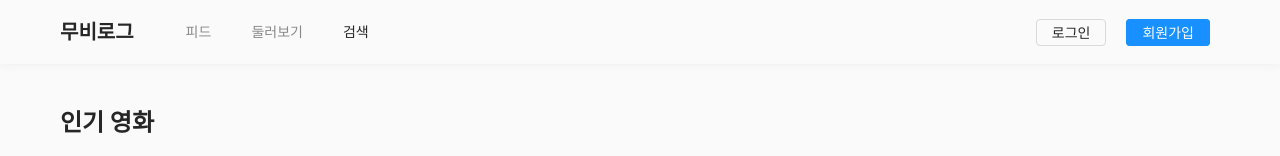
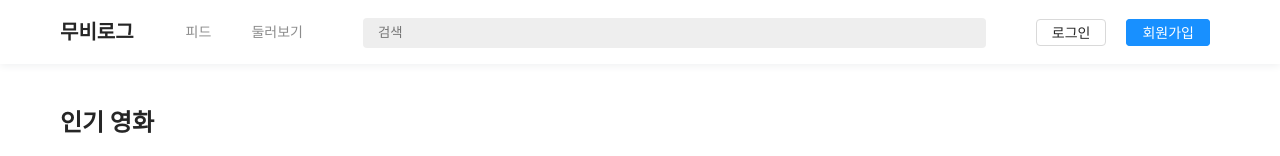
Before and after one commit to flynnpark/movielog-web, a Next.js app: page / in a window 1280 px wide. Shown: the top 156 px of the page. Built offline with nearby package versions, Linux system fonts and the light colour scheme.

Commit message:
SearchBar 컴포넌트 추가 및 기본 동작 구현

```diff
--- a/src/components/Header/Header.tsx
+++ b/src/components/Header/Header.tsx
@@ -4,6 +4,7 @@ import styled from 'styled-components';
 import { globalContainer } from 'styles/mediaQuery';
 import NavButton from './NavButton';
 import NavLink from './NavLink';
+import SearchBar from './SearchBar';
 
 const Header: React.FC = () => {
   return (
@@ -21,7 +22,9 @@ const Header: React.FC = () => {
           <NavLi>
             <NavLink href={'/explore'}>둘러보기</NavLink>
           </NavLi>
-          <NavSearchLi>검색</NavSearchLi>
+          <NavSearchLi>
+            <SearchBar />
+          </NavSearchLi>
           <NavButtonLi>
             <NavButton href={'/login'}>로그인</NavButton>
           </NavButtonLi>
@@ -71,6 +74,9 @@ const NavLogoLi = styled(NavLi)`
 
 const NavSearchLi = styled(NavLi)`
   flex: 1;
+  display: flex;
+  flex-direction: column;
+  justify-content: center;
 `;
 
 const NavButtonLi = styled(NavLi)`
--- /dev/null
+++ b/src/components/Header/SearchBar.tsx
@@ -0,0 +1,71 @@
+import React, { useCallback, useState } from 'react';
+import styled from 'styled-components';
+
+const SearchBar: React.FC = () => {
+  const [term, setTerm] = useState<string>('');
+
+  const handleChange = useCallback(
+    (event: React.ChangeEvent<HTMLInputElement>) =>
+      setTerm(event.currentTarget.value),
+    []
+  );
+
+  const handleReset = useCallback(
+    (event: React.MouseEvent<HTMLButtonElement, MouseEvent>) => {
+      event.preventDefault();
+      setTerm('');
+    },
+    []
+  );
+
+  return (
+    <SearchContainer>
+      <SearchInputContainer>
+        <SearchInput placeholder="검색" value={term} onChange={handleChange} />
+        <ResetButton $isDisplay={!!term} onClick={handleReset}>
+          X
+        </ResetButton>
+      </SearchInputContainer>
+    </SearchContainer>
+  );
+};
+
+const SearchContainer = styled.form`
+  display: inline;
+`;
+
+const SearchInputContainer = styled.div`
+  display: flex;
+  flex-direction: row;
+  margin: auto 20px;
+  border-radius: 4px;
+  background-color: ${({ theme }) => theme.colors.gray[5]};
+`;
+
+const SearchInput = styled.input`
+  display: inline-flex;
+  width: 100%;
+  padding: 4px 15px;
+  line-height: 22px;
+  background: none;
+  border: none;
+
+  :focus {
+    outline: none;
+  }
+`;
+
+const ResetButton = styled.button<{ $isDisplay: boolean }>`
+  display: ${({ $isDisplay }) => ($isDisplay ? 'inline-flex' : 'none')};
+  align-items: center;
+  justify-content: center;
+  border: none;
+  box-sizing: border-box;
+  padding: 0 8px;
+
+  :focus {
+    outline: none;
+  }
+`;
+
+export default SearchBar;
--- a/src/styles/themes.ts
+++ b/src/styles/themes.ts
@@ -2,6 +2,7 @@ import {
   presetPalettes,
   presetDarkPalettes,
   PalettesProps,
+  generate,
 } from '@ant-design/colors';
 import { hsv } from 'utils/style';
 
@@ -44,8 +45,8 @@ export interface CustomThemeInterface {
 }
 
 const lightTheme: CustomThemeInterface = {
-  background: gray[1],
-  colors: presetPalettes,
+  background: gray[0],
+  colors: { ...presetPalettes, gray: generate('#eeeeee') },
   palette: {
     primary: presetPalettes.blue[5],
     border: hsv(0, 0, 0.85),
@@ -61,7 +62,12 @@ const lightTheme: CustomThemeInterface = {
 const darkTheme: CustomThemeInterface = {
   ...lightTheme,
   background: gray[11],
-  colors: presetDarkPalettes,
+  colors: {
+    ...presetDarkPalettes,
+    gray: generate('#eeeeee', {
+      theme: 'dark',
+    }),
+  },
   palette: {
     primary: presetDarkPalettes.blue[5],
     border: '#434343',
```
